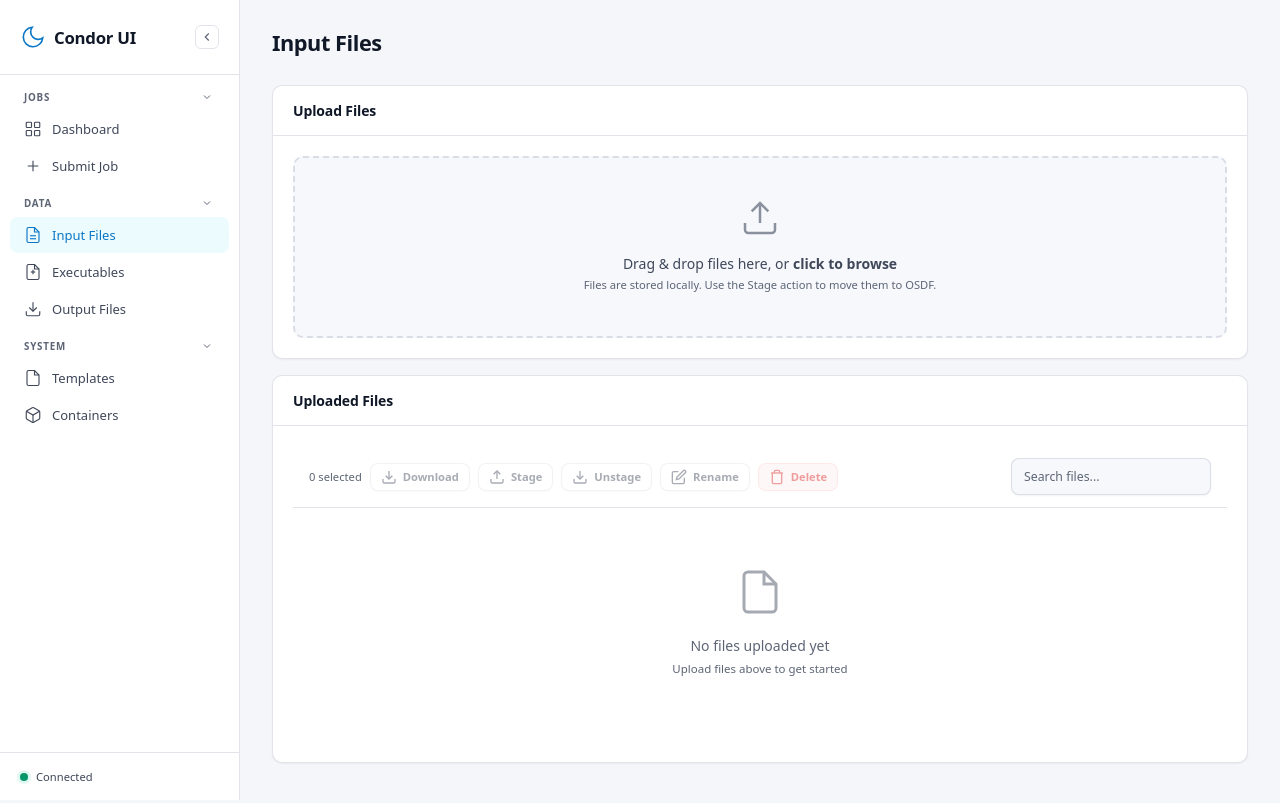
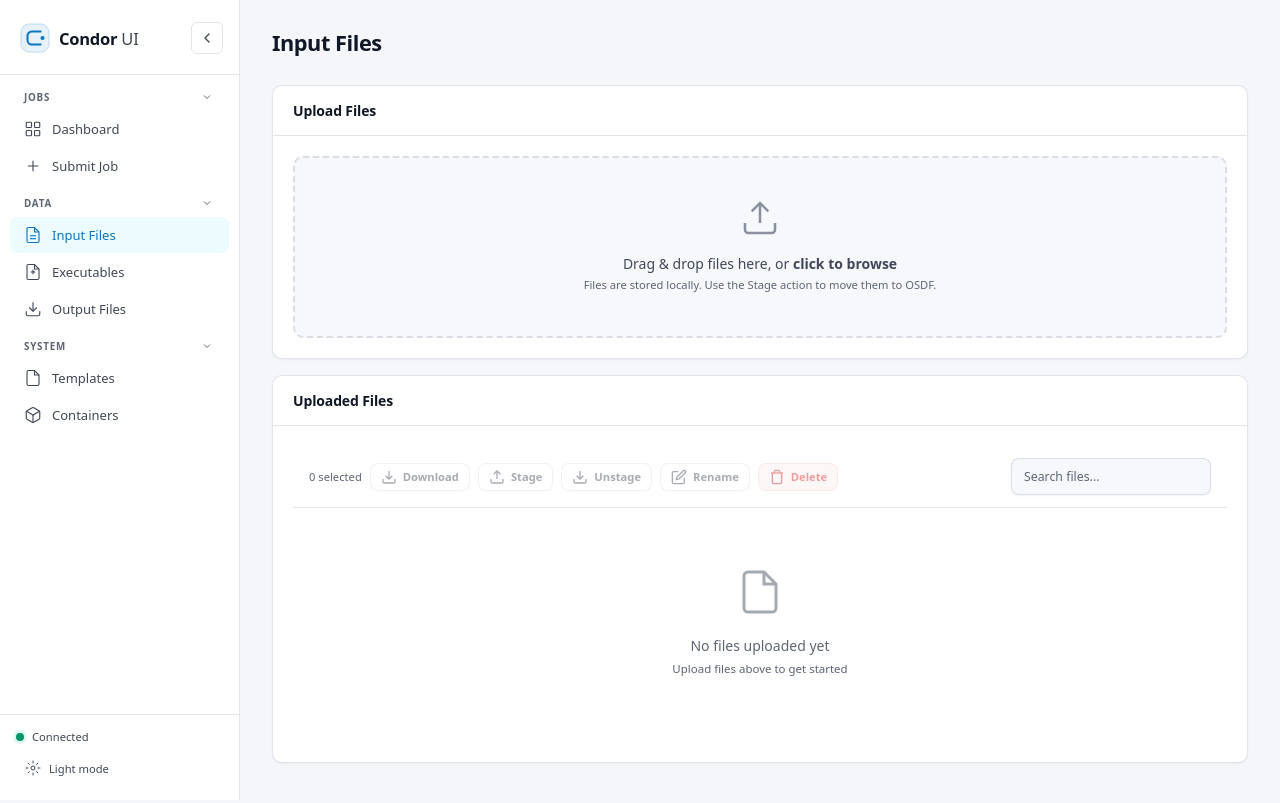
Before and after one commit to jungerm2/CondorUI, a Flask app: page /files in a window 1280 px wide. Run offline with Flask 3, Linux system fonts and the light colour scheme; data that the repository does not hold is empty.

Commit message:
Redesign sidebar brand and collapse controls

```diff
--- a/app/static/css/style.css
+++ b/app/static/css/style.css
@@ -108,11 +108,12 @@ a { text-underline-offset: 0.2em; }
 }
 
 .sidebar-header {
-    padding: 24px 20px;
+    padding: 22px 16px 20px 20px;
     border-bottom: 1px solid var(--border-color);
     display: flex;
     align-items: center;
     justify-content: space-between;
+    gap: 10px;
     white-space: nowrap;
 }
 
@@ -120,15 +121,16 @@ a { text-underline-offset: 0.2em; }
     display: flex;
     align-items: center;
     justify-content: center;
-    width: 24px;
-    height: 24px;
+    width: 32px;
+    height: 32px;
     border-radius: var(--radius-sm);
     background: transparent;
     border: 1px solid var(--border-color);
-    color: var(--text-muted);
+    color: var(--text-secondary);
     cursor: pointer;
     flex-shrink: 0;
-    transition: all var(--transition);
+    transition: background var(--transition), color var(--transition),
+        border-color var(--transition);
 }
 
 .sidebar-collapse-btn:hover {
@@ -138,8 +140,8 @@ a { text-underline-offset: 0.2em; }
 }
 
 .sidebar-collapse-btn svg {
-    width: 14px;
-    height: 14px;
+    width: 16px;
+    height: 16px;
     transition: transform var(--transition);
 }
 
@@ -147,22 +149,37 @@ a { text-underline-offset: 0.2em; }
     transform: rotate(180deg);
 }
 
-.logo { display: flex; align-items: center; gap: 8px; overflow: hidden; }
-.logo-icon { width: 26px; height: 26px; color: var(--accent-cyan); flex-shrink: 0; }
-/* Show sun icon by default (dark mode), hide moon icon */
-.icon-sun { display: block; }
-.icon-moon { display: none; }
-/* In light mode, show moon icon, hide sun icon */
-.light-theme .icon-sun { display: none; }
-.light-theme .icon-moon { display: block; }
+.logo {
+    display: flex;
+    align-items: center;
+    gap: 9px;
+    min-width: 0;
+    overflow: hidden;
+    color: inherit;
+    text-decoration: none;
+    border-radius: var(--radius-sm);
+}
+.brand-mark {
+    width: 30px;
+    height: 30px;
+    flex-shrink: 0;
+    color: var(--accent-cyan);
+}
 
 .logo-text {
-    font-size: 1.2rem;
+    min-width: 0;
+    overflow: hidden;
+    text-overflow: ellipsis;
+    font-size: 1.18rem;
     font-weight: 700;
     color: var(--text-primary);
     letter-spacing: -0.015em;
     opacity: 1;
     transition: opacity var(--transition);
+}
+.logo-text-suffix {
+    font-weight: 500;
+    color: var(--text-secondary);
 }
 
 .sidebar-collapsed .logo-text,
@@ -175,20 +192,14 @@ a { text-underline-offset: 0.2em; }
 }
 
 .sidebar-collapsed .sidebar-header {
-    padding: 24px 12px;
+    padding: 16px 12px;
+    flex-direction: column;
+    gap: 8px;
     justify-content: center;
 }
-
-.sidebar-collapsed .sidebar-collapse-btn {
-    opacity: 0;
-    pointer-events: none;
-    position: absolute;
-}
-
-.sidebar-collapsed .sidebar:hover .sidebar-collapse-btn {
-    opacity: 1;
-    pointer-events: auto;
-    position: static;
+.sidebar-collapsed .logo {
+    gap: 0;
+    justify-content: center;
 }
 
 .sidebar-collapsed .nav-section-header {
@@ -294,13 +305,18 @@ a { text-underline-offset: 0.2em; }
 .nav-link.active svg { stroke: var(--accent-cyan); }
 
 .sidebar-footer {
-    padding: 16px 20px;
+    padding: 14px 16px 16px;
     border-top: 1px solid var(--border-color);
+    display: flex;
+    flex-direction: column;
+    gap: 8px;
     white-space: nowrap;
 }
 
 .sidebar-collapsed .sidebar-footer {
     padding: 16px 12px;
+    gap: 10px;
+    align-items: center;
 }
 
 .sidebar-collapsed .connection-status .status-text {
@@ -315,6 +331,47 @@ a { text-underline-offset: 0.2em; }
 .status-dot { width: 8px; height: 8px; border-radius: 50%; background: var(--status-held); transition: background var(--transition); flex-shrink: 0; }
 .connection-status.connected { color: var(--text-secondary); }
 .connection-status.connected .status-dot { background: var(--status-running); box-shadow: 0 0 0 3px rgba(52, 211, 153, 0.15); }
+
+.sidebar-theme-btn {
+    display: flex;
+    align-items: center;
+    gap: 8px;
+    width: 100%;
+    height: 32px;
+    padding: 0 8px;
+    border: 1px solid transparent;
+    border-radius: var(--radius-sm);
+    background: transparent;
+    color: var(--text-secondary);
+    font-family: var(--font-sans);
+    font-size: 0.8rem;
+    font-weight: 500;
+    cursor: pointer;
+    transition: background var(--transition), color var(--transition),
+        border-color var(--transition);
+}
+.sidebar-theme-btn:hover {
+    background: rgba(100, 120, 180, 0.08);
+    color: var(--text-primary);
+}
+.theme-icon {
+    width: 16px;
+    height: 16px;
+    flex-shrink: 0;
+}
+.theme-icon-sun { display: none; }
+.theme-icon-moon { display: block; }
+.light-theme .theme-icon-sun { display: block; }
+.light-theme .theme-icon-moon { display: none; }
+
+.sidebar-collapsed .sidebar-theme-btn {
+    width: 32px;
+    padding: 0;
+    justify-content: center;
+}
+.sidebar-collapsed .theme-label {
+    display: none;
+}
 
 /* ===== Main Content ===== */
 .main-content {
@@ -1685,12 +1742,15 @@ details.card[open] .card-body {
     .nav-section-title,
     .nav-section-toggle { opacity: 0; width: 0; overflow: hidden; }
     .sidebar-header { justify-content: center; padding: 20px 8px; }
+    .logo { gap: 0; }
     .sidebar-collapse-btn { display: none; }
     .nav-link { justify-content: center; padding: 10px 8px; }
     .nav-link.active::before { left: -2px; }
     .nav-section-header { justify-content: center; padding: 8px 6px; }
     .nav-section-content { display: flex !important; flex-direction: column; align-items: center; }
-    .sidebar-footer { padding: 12px 8px; }
+    .sidebar-footer { padding: 12px 8px; gap: 10px; align-items: center; }
+    .sidebar-theme-btn { width: 32px; padding: 0; justify-content: center; }
+    .theme-label { display: none; }
     .connection-status { justify-content: center; }
     .connection-status .status-text { display: none; }
 
--- a/app/static/js/common.js
+++ b/app/static/js/common.js
@@ -566,13 +566,23 @@ function initTheme() {
     document.documentElement.classList.toggle('light-theme', savedTheme === 'light');
 
     const toggle = $('#theme-toggle');
-    if (toggle) {
-        toggle.addEventListener('click', () => {
-            const isLight = document.documentElement.classList.contains('light-theme');
-            document.documentElement.classList.toggle('light-theme', !isLight);
-            localStorage.setItem('theme', isLight ? 'dark' : 'light');
-        });
-    }
+    if (!toggle) return;
+
+    const updateToggle = (isLight) => {
+        const label = isLight ? 'Light mode' : 'Dark mode';
+        const action = isLight ? 'Switch to dark mode' : 'Switch to light mode';
+        toggle.title = action;
+        toggle.setAttribute('aria-label', `${label}. ${action}`);
+        const labelEl = toggle.querySelector('.theme-label');
+        if (labelEl) labelEl.textContent = label;
+    };
+
+    updateToggle(savedTheme === 'light');
+    toggle.addEventListener('click', () => {
+        const isLight = document.documentElement.classList.toggle('light-theme');
+        localStorage.setItem('theme', isLight ? 'light' : 'dark');
+        updateToggle(isLight);
+    });
 }
 
 // Connection Status Monitor
@@ -1240,11 +1250,22 @@ function initSidebar() {
     const collapseBtn = $('#sidebar-collapse-btn');
     if (!collapseBtn) return;
 
+    const updateCollapseButton = () => {
+        const isCollapsed = document.documentElement.classList.contains('sidebar-collapsed');
+        const label = isCollapsed ? 'Expand sidebar' : 'Collapse sidebar';
+        collapseBtn.title = label;
+        collapseBtn.setAttribute('aria-label', label);
+        collapseBtn.setAttribute('aria-expanded', String(!isCollapsed));
+    };
+
     // Toggle sidebar collapsed state
     collapseBtn.addEventListener('click', () => {
         const isCollapsed = document.documentElement.classList.toggle('sidebar-collapsed');
         localStorage.setItem('sidebarCollapsed', isCollapsed);
+        updateCollapseButton();
     });
+
+    updateCollapseButton();
 
     // Initialize nav section collapse/expand
     initNavSections();
--- a/app/templates/base.html
+++ b/app/templates/base.html
@@ -6,6 +6,7 @@
     <meta name="viewport" content="width=device-width, initial-scale=1.0">
     <meta name="description" content="Web UI for submitting and monitoring HTCondor jobs">
     <title>{% block title %}Condor Web UI{% endblock %}</title>
+    <link rel="icon" href="/static/favicon.svg" type="image/svg+xml">
     <link rel="stylesheet" href="/static/css/style.css">
     <script>
         // Apply saved theme immediately to prevent flash
@@ -31,19 +32,22 @@
     <!-- Sidebar Navigation -->
     <nav class="sidebar" id="sidebar">
         <div class="sidebar-header">
-            <div class="logo" id="theme-toggle" title="Toggle Light/Dark Mode" style="cursor: pointer;">
-                <svg class="logo-icon icon-sun" viewBox="0 0 24 24" fill="none" stroke="currentColor" stroke-width="1.5">
-                    <circle cx="12" cy="12" r="3" />
-                    <path
-                        d="M12 1v4M12 19v4M4.22 4.22l2.83 2.83M16.95 16.95l2.83 2.83M1 12h4M19 12h4M4.22 19.78l2.83-2.83M16.95 7.05l2.83-2.83" />
+            <a class="logo" href="/" aria-label="Condor Web UI dashboard">
+                <svg class="brand-mark" viewBox="0 0 32 32" fill="none" aria-hidden="true">
+                    <rect x="1" y="1" width="30" height="30" rx="9" fill="currentColor" fill-opacity="0.10"
+                        stroke="currentColor" stroke-opacity="0.24" />
+                    <path d="M22 9H12.5A4.5 4.5 0 008 13.5v5A4.5 4.5 0 0012.5 23H22"
+                        stroke="currentColor" stroke-width="2.2" stroke-linecap="round"
+                        stroke-linejoin="round" />
+                    <circle cx="24" cy="16" r="2.2" fill="currentColor" />
                 </svg>
-                <svg class="logo-icon icon-moon" viewBox="0 0 24 24" fill="none" stroke="currentColor" stroke-width="1.5">
-                    <path d="M21 12.79A9 9 0 1 1 11.21 3 7 7 0 0 0 21 12.79z" />
-                </svg>
-                <span class="logo-text">Condor UI</span>
-            </div>
-            <button class="sidebar-collapse-btn" id="sidebar-collapse-btn" title="Collapse Sidebar">
-                <svg viewBox="0 0 24 24" fill="none" stroke="currentColor" stroke-width="2">
+                <span class="logo-text">Condor<span class="logo-text-suffix"> UI</span></span>
+            </a>
+            <button class="sidebar-collapse-btn" id="sidebar-collapse-btn" type="button"
+                title="Collapse sidebar" aria-label="Collapse sidebar" aria-controls="sidebar"
+                aria-expanded="true">
+                <svg viewBox="0 0 24 24" fill="none" stroke="currentColor" stroke-width="2"
+                    stroke-linecap="round" stroke-linejoin="round" aria-hidden="true">
                     <path d="M15 18l-6-6 6-6" />
                 </svg>
             </button>
@@ -164,6 +168,20 @@
                 <span class="status-dot"></span>
                 <span class="status-text">Connecting...</span>
             </div>
+            <button class="sidebar-theme-btn" id="theme-toggle" type="button"
+                title="Switch to light mode" aria-label="Dark mode. Switch to light mode">
+                <svg class="theme-icon theme-icon-sun" viewBox="0 0 24 24" fill="none"
+                    stroke="currentColor" stroke-width="1.5" aria-hidden="true">
+                    <circle cx="12" cy="12" r="3" />
+                    <path
+                        d="M12 1v4M12 19v4M4.22 4.22l2.83 2.83M16.95 16.95l2.83 2.83M1 12h4M19 12h4M4.22 19.78l2.83-2.83M16.95 7.05l2.83-2.83" />
+                </svg>
+                <svg class="theme-icon theme-icon-moon" viewBox="0 0 24 24" fill="none"
+                    stroke="currentColor" stroke-width="1.5" aria-hidden="true">
+                    <path d="M21 12.79A9 9 0 1 1 11.21 3 7 7 0 0 0 21 12.79z" />
+                </svg>
+                <span class="theme-label">Dark mode</span>
+            </button>
         </div>
     </nav>
 
```
Also changed, not shown: DESIGN.md (+3 -0 lines), tests/test_dashboard_ui.py (+67 -0 lines), app/static/favicon.svg (added).
